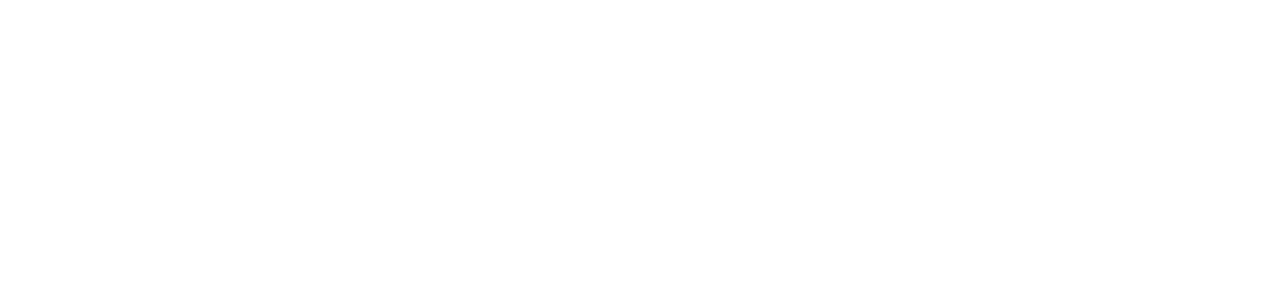
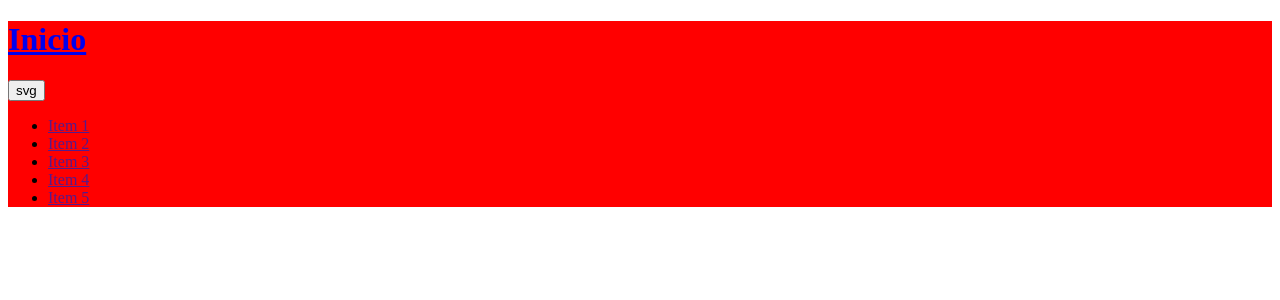
Before and after one commit to janupla/app-restaurante-4, a React (Vite) app: page / in a window 1280 px wide. Shown: the top 300 px of the page. Built offline with nearby package versions, Linux system fonts and the light colour scheme.

Commit message:
creando inicio

```diff
--- a/src/components/Cabecera.jsx
+++ b/src/components/Cabecera.jsx
@@ -3,11 +3,27 @@
 
 const Cabecera = () => {
     return (
-        <header className='Cabecera-h1'>
+        <header className='Cabecera'>
+            <h1 className='Cabecera-h1'>
+                <a href="#" className='Cabecera-a'>
+                    Inicio
+                </a>
+            </h1>
 
+            <button className='Cabecera-button'>
+                svg
 
+            </button>
 
-
+            <nav className='Cabecera-nav'>
+                <ul className='Cabecera-ul'>
+                    <li className="Cabecera-li"><a href="" className="Cabecera-a">Item 1</a></li>
+                    <li className="Cabecera-li"><a href="" className="Cabecera-a">Item 2</a></li>
+                    <li className="Cabecera-li"><a href="" className="Cabecera-a">Item 3</a></li>
+                    <li className="Cabecera-li"><a href="" className="Cabecera-a">Item 4</a></li>
+                    <li className="Cabecera-li"><a href="" className="Cabecera-a">Item 5</a></li>
+                </ul>
+            </nav>
 
 
 
```
